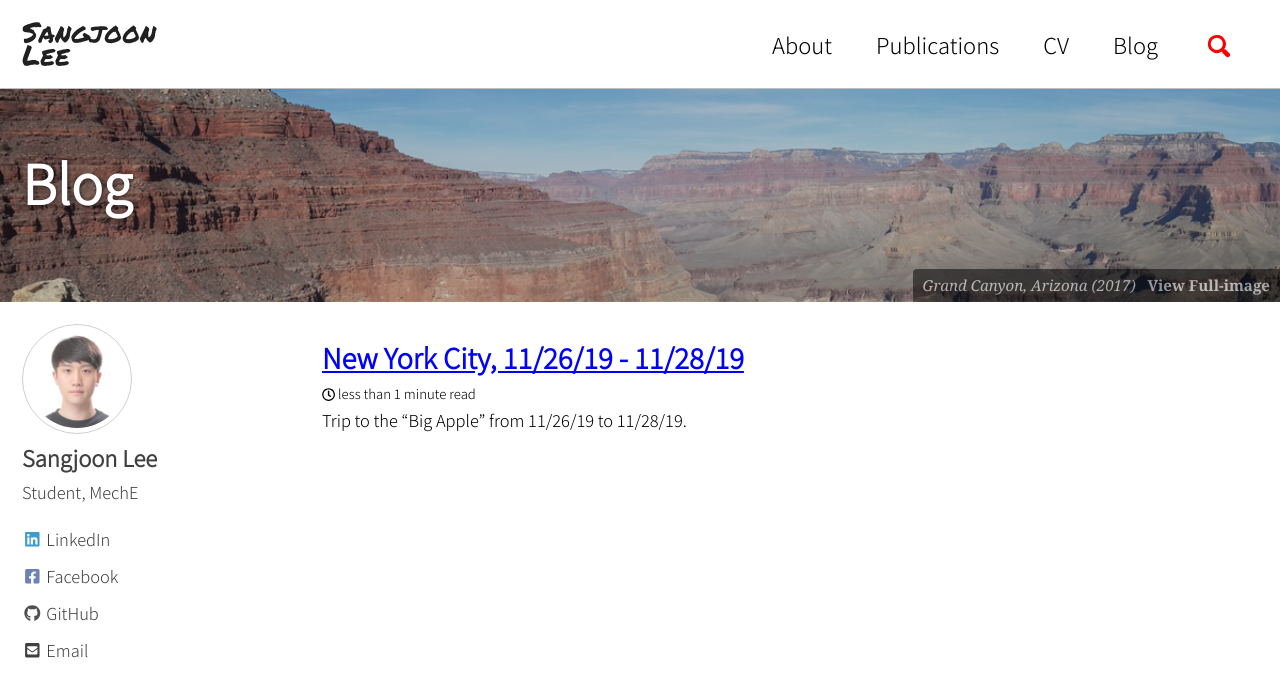
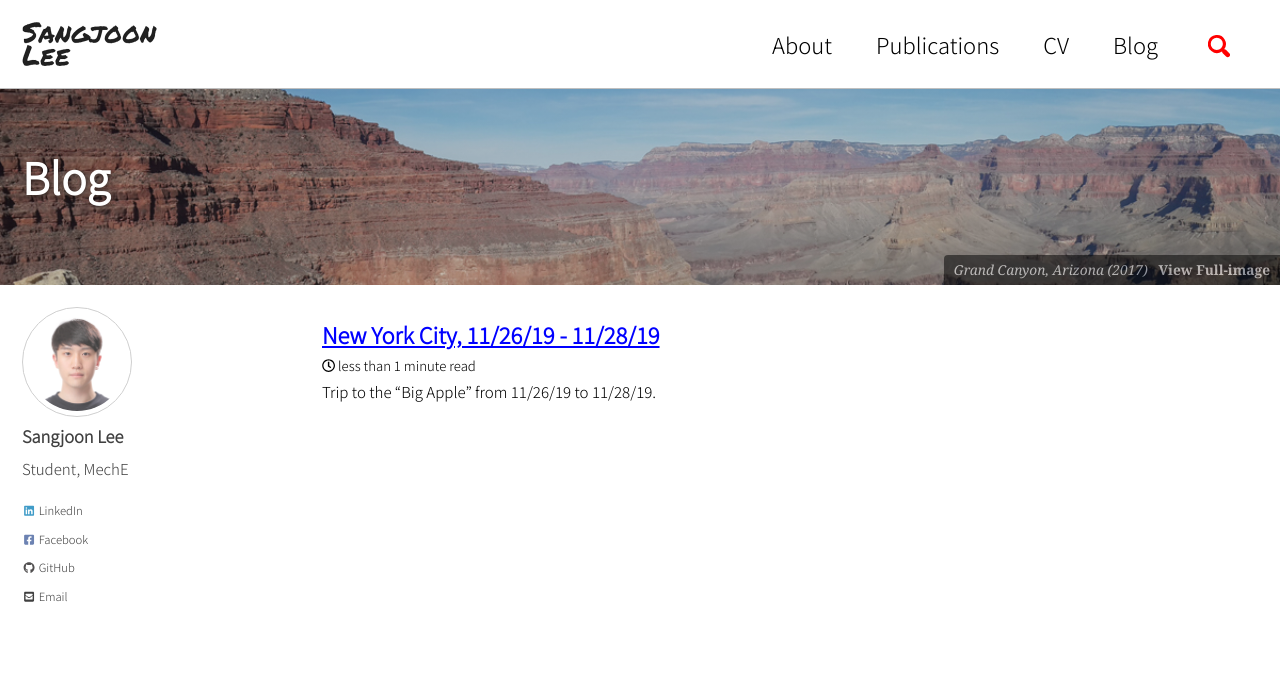
Before and after one commit to jun9303/jun9303.github.io, a Jekyll site: the page built from blog/index.html, in a window 1280 px wide and 900 px high. Shown: the top 697 px of the window. Built offline with Jekyll 4.4.1, drawn with Linux system fonts in a browser that asks for light colours; cached includes are drawn as plain includes; nearby versions of some CDN libraries; the list of posts is cut into pages by our own code.

Commit message:
Signed-off-by: Joon <jun9303@gmail.com>

```diff
--- a/_sass/minimal-mistakes/_variables.scss
+++ b/_sass/minimal-mistakes/_variables.scss
@@ -35,14 +35,23 @@ $header-font-family: $sans-serif !default;
 $caption-font-family: $serif !default;
 
 /* type scale */
-$type-size-1: 2.441em !default; // ~39.056px
+/* $type-size-1: 2.441em !default; // ~39.056px
 $type-size-2: 1.953em !default; // ~31.248px
 $type-size-3: 1.563em !default; // ~25.008px
 $type-size-4: 1.25em !default; // ~20px
 $type-size-5: 1em !default; // ~16px
 $type-size-6: 0.75em !default; // ~12px
 $type-size-7: 0.6875em !default; // ~11px
-$type-size-8: 0.625em !default; // ~10px
+$type-size-8: 0.625em !default; // ~10px */
+
+$type-size-1: 1.953em !default; // ~39.056px
+$type-size-2: 1.563em !default; // ~31.248px
+$type-size-3: 1.25em !default; // ~25.008px
+$type-size-4: 1em !default; // ~20px
+$type-size-5: 0.75em !default; // ~16px
+$type-size-6: 0.6875em !default; // ~12px
+$type-size-7: 0.625em !default; // ~11px
+$type-size-8: 0.5em !default; // ~10px
 
 /*
    Colors
--- a/assets/css/main.scss
+++ b/assets/css/main.scss
@@ -6,8 +6,3 @@
 
 @import "minimal-mistakes/skins/{{ site.minimal_mistakes_skin | default: 'default' }}"; // skin
 @import "minimal-mistakes"; // main partials
-
-.page__lead {
-  font-family: $global-font-family;
-  font-size: $type-size-8;
-}
```
